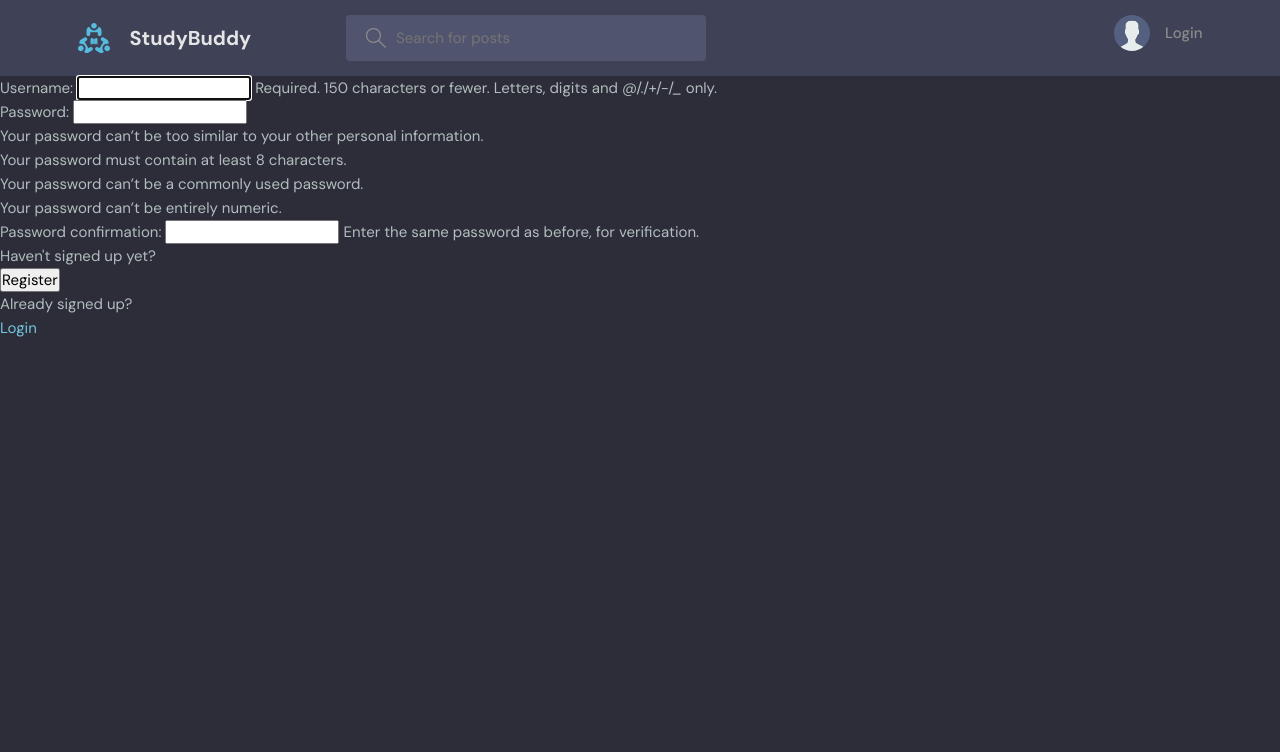
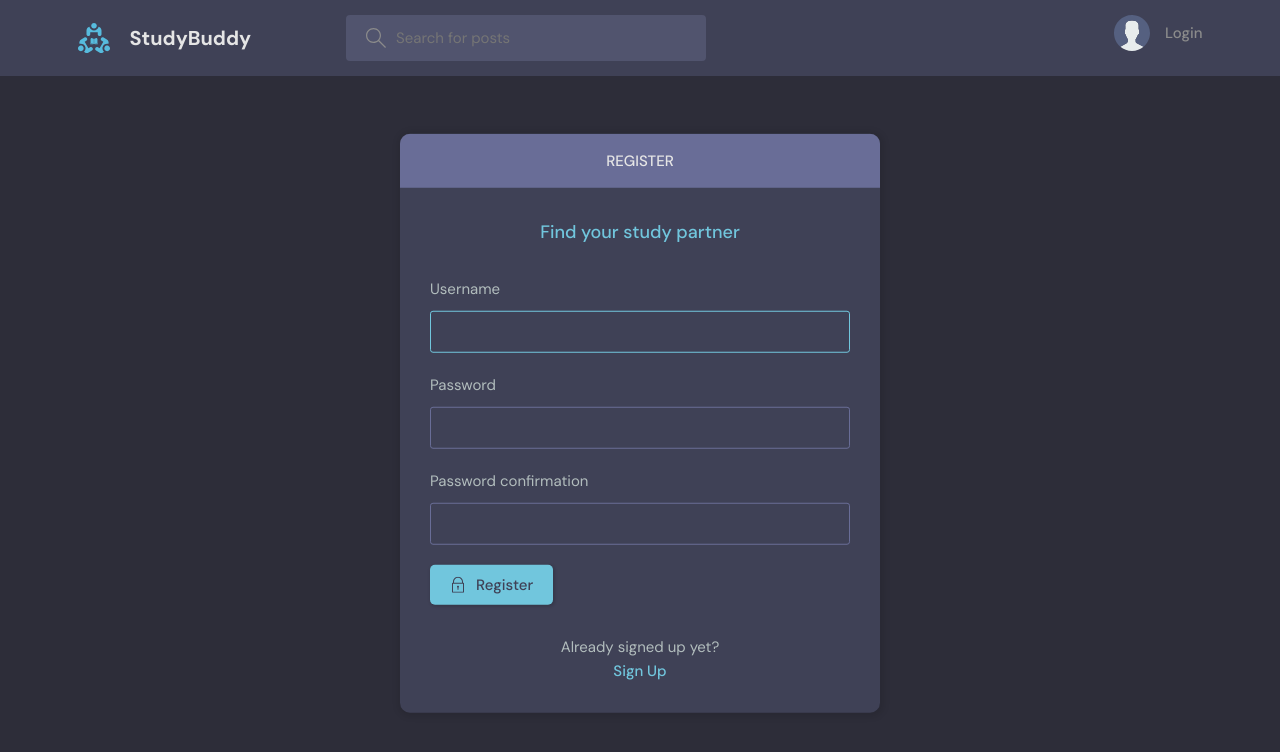
Before and after one commit to faridnajafi/studybud, a Django app: page /register/ in a window 1280 px wide. Shown: the top 752 px of the page. Run offline with Django 4.2, Linux system fonts and the light colour scheme.

Commit message:
Nov 5 2022

```diff
--- a/base/forms.py
+++ b/base/forms.py
@@ -1,8 +1,14 @@
 from django.forms import ModelForm
 from .models import Room
+from django.contrib.auth.models import User
 
 class RoomForm(ModelForm):
     class Meta:
         model= Room
         fields = '__all__'
         exclude = ['host', 'participants']
+
+class UserForm(ModelForm):
+    class Meta:
+        model = User
+        fields = [ 'username', 'email' ]
--- a/base/templates/base/login_register.html
+++ b/base/templates/base/login_register.html
@@ -1,30 +1,97 @@
 {% extends 'main.html' %}
 
 {% block content %}
+<main class="auth layout">
+
   {% if page == 'login' %}
-<div>
-    <form method="POST" action="">
+  <div class="container">
+    <div class="layout__box">
+      <div class="layout__boxHeader">
+        <div class="layout__boxTitle">
+          <h3>Login</h3>
+        </div>
+      </div>
+      <div class="layout__body">
+        <h2 class="auth__tagline">Find your study partner</h2>
+
+        <form class="form" action="" method="POST">
           {% csrf_token %}
-        <label>Username:</label>
-        <input type="text" name="username" placeholder="Enter Username"/>
+          <div class="form__group form__group">
+            <label for="room_name">Username</label>
+            <input id="username" name="username" type="text" placeholder="username" />
+          </div>
+          <div class="form__group">
+            <label for="password">Password</label>
+            <input id="password" name="password" type="password"
+              placeholder="&bull;&bull;&bull;&bull;&bull;&bull;&bull;&bull;" />
+          </div>
 
-        <label>Password:</label>
-        <input type="password" name="password" placeholder="Enter Password"/>
-        <input type="Submit" value="Login" />
+          <button class="btn btn--main" type="submit">
+            <svg version="1.1" xmlns="http://www.w3.org/2000/svg" width="32" height="32" viewBox="0 0 32 32">
+              <title>lock</title>
+              <path
+                d="M27 12h-1v-2c0-5.514-4.486-10-10-10s-10 4.486-10 10v2h-1c-0.553 0-1 0.447-1 1v18c0 0.553 0.447 1 1 1h22c0.553 0 1-0.447 1-1v-18c0-0.553-0.447-1-1-1zM8 10c0-4.411 3.589-8 8-8s8 3.589 8 8v2h-16v-2zM26 30h-20v-16h20v16z">
+              </path>
+              <path
+                d="M15 21.694v4.306h2v-4.306c0.587-0.348 1-0.961 1-1.694 0-1.105-0.895-2-2-2s-2 0.895-2 2c0 0.732 0.413 1.345 1 1.694z">
+              </path>
+            </svg>
+
+            Login
+          </button>
         </form>
+
+        <div class="auth__action">
           <p>Haven't signed up yet?</p>
-    <a href="{% url 'register' %}">Sign Up</a>
+          <a href="{% url 'register' %}" class="btn btn--link">Sign Up</a>
+        </div>
+      </div>
+    </div>
   </div>
   {% else %}
-<div>
-    <form method="POST" action="">
+  <div class="container">
+    <div class="layout__box">
+      <div class="layout__boxHeader">
+        <div class="layout__boxTitle">
+          <h3>Register</h3>
+        </div>
+      </div>
+      <div class="layout__body">
+        <h2 class="auth__tagline">Find your study partner</h2>
+
+        <form class="form" action="" method="POST">
           {% csrf_token %}
-        {{form.as_p}}
-        <p>Haven't signed up yet?</p>
-        <input type="Submit" value="Register" />
+
+          {% for field in form %}
+          <div class="form__group form__group">
+            <label for="room_name">{{field.label}}</label>
+            {{field}}
+          </div>
+          {% endfor %}
+
+
+          <button class="btn btn--main" type="submit">
+            <svg version="1.1" xmlns="http://www.w3.org/2000/svg" width="32" height="32" viewBox="0 0 32 32">
+              <title>lock</title>
+              <path
+                d="M27 12h-1v-2c0-5.514-4.486-10-10-10s-10 4.486-10 10v2h-1c-0.553 0-1 0.447-1 1v18c0 0.553 0.447 1 1 1h22c0.553 0 1-0.447 1-1v-18c0-0.553-0.447-1-1-1zM8 10c0-4.411 3.589-8 8-8s8 3.589 8 8v2h-16v-2zM26 30h-20v-16h20v16z">
+              </path>
+              <path
+                d="M15 21.694v4.306h2v-4.306c0.587-0.348 1-0.961 1-1.694 0-1.105-0.895-2-2-2s-2 0.895-2 2c0 0.732 0.413 1.345 1 1.694z">
+              </path>
+            </svg>
+
+            Register
+          </button>
         </form>
-   <p>Already signed up?</p>
-   <a href="{% url 'login' %}">Login</a>
+
+        <div class="auth__action">
+          <p>Already signed up yet?</p>
+          <a href="{% url 'login' %}" class="btn btn--link">Sign Up</a>
+        </div>
+      </div>
+    </div>
   </div>
   {% endif %}
+</main>
 {% endblock content %}
--- a/base/urls.py
+++ b/base/urls.py
@@ -12,5 +12,6 @@ urlpatterns = [
     path ('update-room/<str:pk>/', views.updateRoom, name="update-room"),
     path ('delete-room/<str:pk>/', views.deleteRoom, name="delete-room"),
     path ('delete-message/<str:pk>/', views.deleteMessage, name="delete-message"),
+    path ('update-user/', views.updateUser, name="update-user"),
 
 ]
--- a/base/views.py
+++ b/base/views.py
@@ -10,7 +10,7 @@ from django.contrib.auth.models import User
 from django.contrib.auth import authenticate, login, logout
 from django.contrib.auth.forms import UserCreationForm
 from .models import Room, Topic, Message
-from .forms import RoomForm
+from .forms import RoomForm, UserForm
 
 #rooms = [
 #{'id': 1, 'name': 'Lets learn python!'},
@@ -164,3 +164,16 @@ def deleteMessage(request, pk):
         message.delete()
         return redirect('home')
     return render(request, 'base/delete.html', {'obj':message})
+
+@login_required(login_url='login')
+def updateUser(request):
+    user = request.user
+    form = UserForm(instance=user)
+
+    if request.method == 'POST':
+         form = UserForm(request.POST, instance=user)
+         if form.is_valid():
+             form.save()
+             return redirect('user-profile', pk=user.id)
+
+    return render(request, 'base/update-user.html', {'form': form})
--- a/templates/navbar.html
+++ b/templates/navbar.html
@@ -45,7 +45,7 @@
             {% endif %}
 
             <div class="dropdown-menu">
-                <a href="" class="dropdown-link"><svg version="1.1"
+                <a href="{% url 'update-user' %}" class="dropdown-link"><svg version="1.1"
                         xmlns="http://www.w3.org/2000/svg" width="32" height="32" viewBox="0 0 32 32">
                         <title>tools</title>
                         <path
```
Also changed, not shown: base/templates/base/profile.html (+4 -3 lines), base/templates/base/update-user.html (added, +42 -0 lines). Lines whose indentation alone changed are shown as unchanged.
